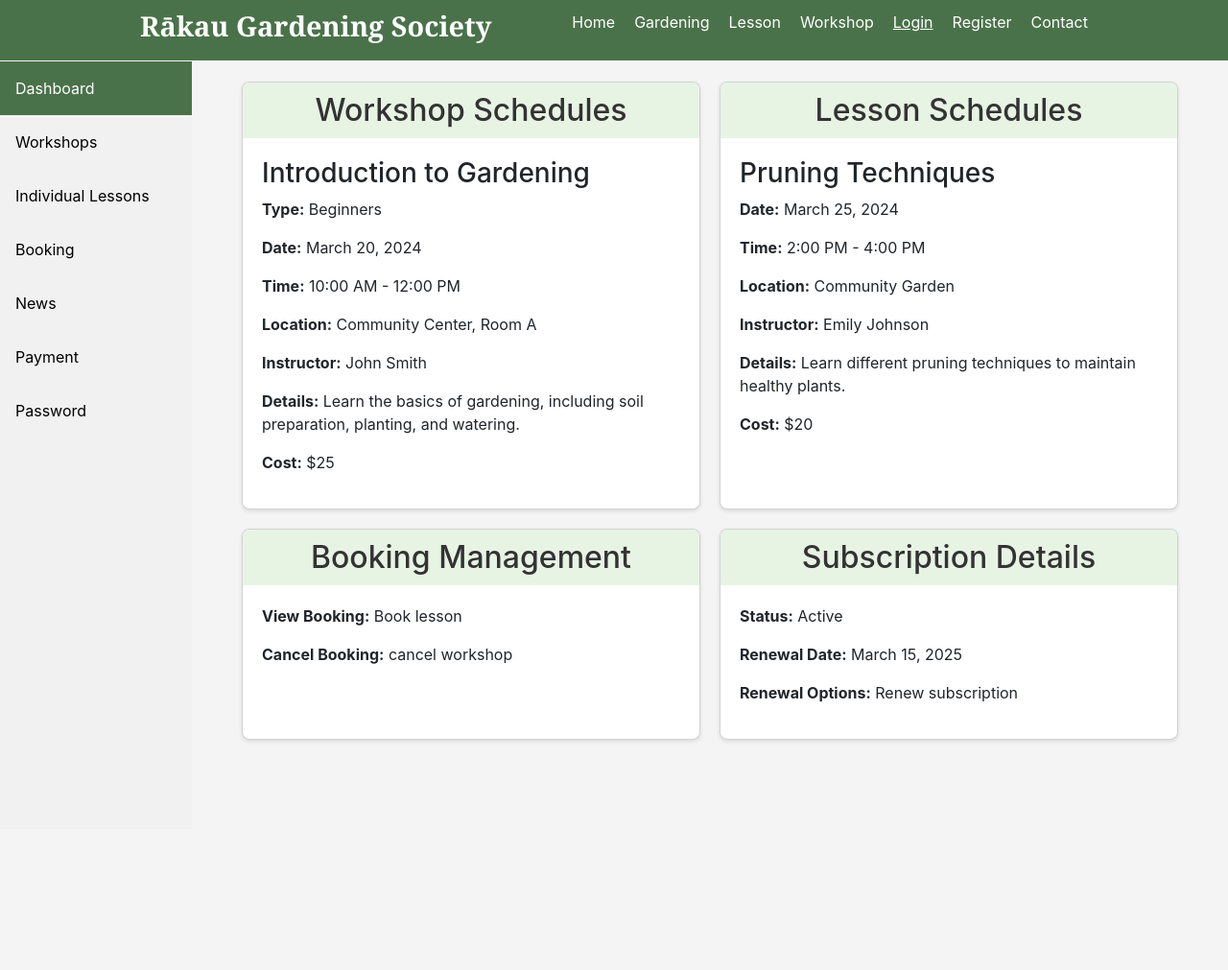
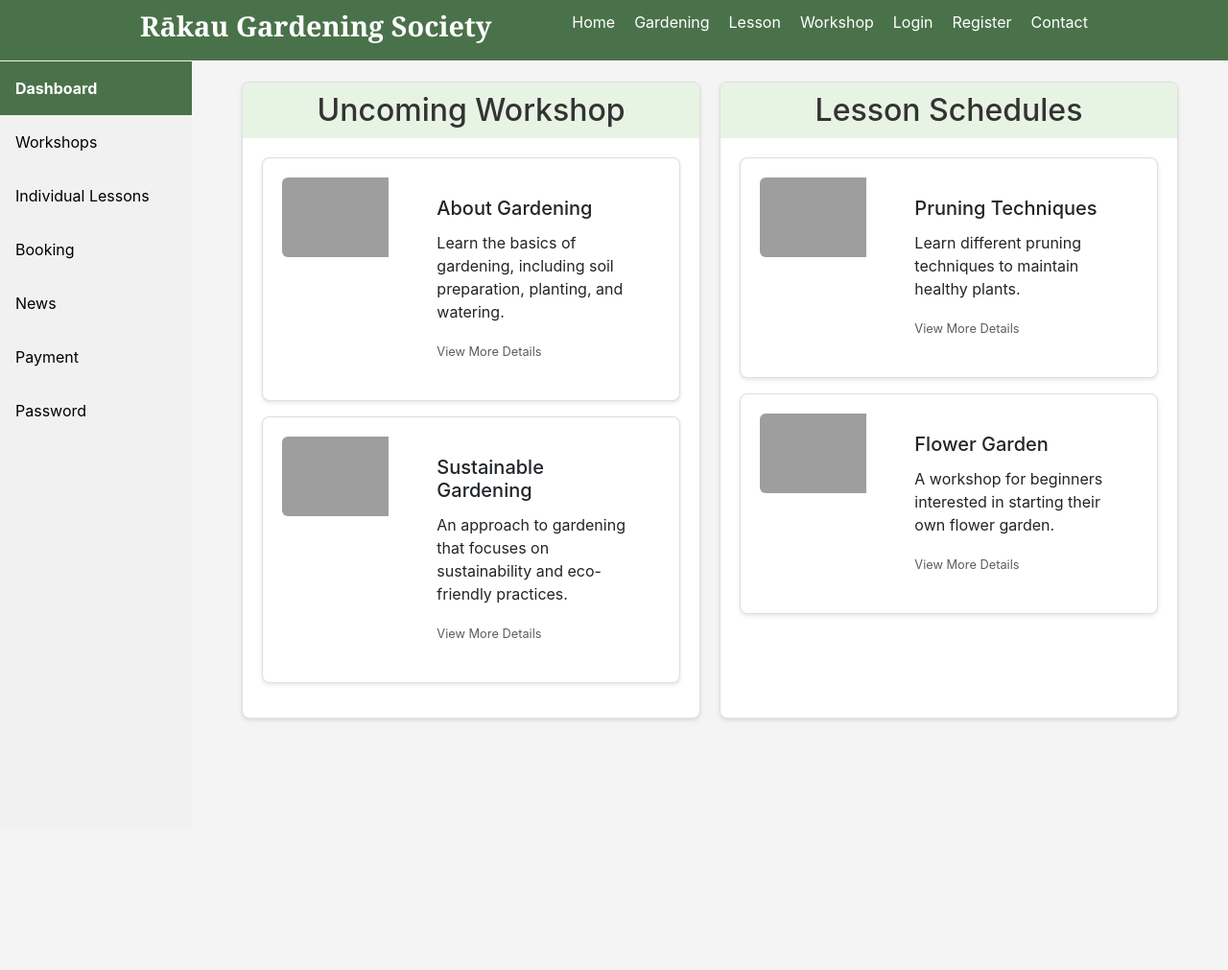
Before and after one commit to AnnieDJ/GardenClass, a Flask app: page /member/dashboard in a window 1280 px wide. Shown: the top 1011 px of the page at 96% size. Run offline with Flask 3, Linux system fonts and the light colour scheme; the visitor is signed in with stand-in values (Sample User, id 1); some libraries are stand-ins or nearby versions; grey boxes are pictures that could not be loaded.

Commit message:
update member dashboard

```diff
--- a/app/templates/member/member_dashboard.html
+++ b/app/templates/member/member_dashboard.html
@@ -2,7 +2,7 @@
 
 
 {% block content %}
-
+<link rel="stylesheet" href="https://stackpath.bootstrapcdn.com/bootstrap/4.5.2/css/bootstrap.min.css">
 <style>
     body {
         font-family: 'Arial', sans-serif;
@@ -92,6 +92,10 @@
     div.content {margin-left: 0;}
     }
 
+    .sidebar a.active {
+      font-weight: bold;
+    }
+
 /* On screens that are less than 400px, display the bar vertically, instead of horizontally */
     @media screen and (max-width: 400px) {
     .sidebar a {
@@ -126,48 +130,123 @@
     <div class="dashboard">
 
         <div class="workshops card">
-            <h2>Workshop Schedules</h2>
-                <h3>Introduction to Gardening</h3>
+            <h2>Uncoming Workshop</h2>
+            <div class="card mb-3" style="max-width: 540px;">
+                <div class="row g-0">
+                  <div class="col-md-4">
+                    <img src="https://images.pexels.com/photos/4503269/pexels-photo-4503269.jpeg?auto=compress&cs=tinysrgb&w=1260&h=750&dpr=2
+                    " class="img-fluid rounded-start" alt="...">
+                  </div>
+                  <div class="col-md-8">
+                    <div class="card-body">
+                      <h5 class="card-title">About Gardening</h5>
+                      <p class="card-text">Learn the basics of gardening, including soil preparation, planting, and watering.</p>
+                      <p class="card-text"><small class="text-body-secondary">View More Details</small></p>
+                    </div>
+                  </div>
+                </div>
+            </div>
+
+            <div class="card mb-3" style="max-width: 540px;">
+                <div class="row g-0">
+                  <div class="col-md-4">
+                    <img src="https://images.pexels.com/photos/6231727/pexels-photo-6231727.jpeg?auto=compress&cs=tinysrgb&w=1260&h=750&dpr=2
+                    " class="img-fluid rounded-start" alt="...">
+                  </div>
+                  <div class="col-md-8">
+                    <div class="card-body">
+                      <h5 class="card-title">Sustainable Gardening</h5>
+                      <p class="card-text">An approach to gardening that focuses on sustainability and eco-friendly practices.</p>
+                      <p class="card-text"><small class="text-body-secondary">View More Details</small></p>
+                    </div>
+                  </div>
+                </div>
+            </div>
+                <!-- <h3>Introduction to Gardening</h3>
                 <p><strong>Type:</strong> Beginners</p>
                 <p><strong>Date:</strong> March 20, 2024</p>
                 <p><strong>Time:</strong> 10:00 AM - 12:00 PM</p>
                 <p><strong>Location:</strong> Community Center, Room A</p>
                 <p><strong>Instructor:</strong> John Smith</p>
                 <p><strong>Details:</strong> Learn the basics of gardening, including soil preparation, planting, and watering.</p>
-                <p><strong>Cost:</strong> $25</p>
+                <p><strong>Cost:</strong> $25</p> -->
         </div>
 
         <div class="lessons card">
             <h2>Lesson Schedules</h2>
-                <h3>Pruning Techniques</h3>
+            <div class="card mb-3" style="max-width: 540px;">
+                <div class="row g-0">
+                  <div class="col-md-4">
+                    <img src="https://images.pexels.com/photos/6231856/pexels-photo-6231856.jpeg?auto=compress&cs=tinysrgb&w=1260&h=750&dpr=2
+                    " class="img-fluid rounded-start" alt="...">
+                  </div>
+                  <div class="col-md-8">
+                    <div class="card-body">
+                      <h5 class="card-title">Pruning Techniques</h5>
+                      <p class="card-text">Learn different pruning techniques to maintain healthy plants.</p>
+                      <p class="card-text"><small class="text-body-secondary">View More Details</small></p>
+                    </div>
+                  </div>
+                </div>
+            </div>
+
+            <div class="card mb-3" style="max-width: 540px;">
+                <div class="row g-0">
+                  <div class="col-md-4">
+                    <img src="https://images.pexels.com/photos/9724436/pexels-photo-9724436.jpeg?auto=compress&cs=tinysrgb&w=1260&h=750&dpr=2
+                    " class="img-fluid rounded-start" alt="...">
+                  </div>
+                  <div class="col-md-8">
+                    <div class="card-body">
+                      <h5 class="card-title">Flower Garden</h5>
+                      <p class="card-text">A workshop for beginners interested in starting their own flower garden.</p>
+                      <p class="card-text"><small class="text-body-secondary">View More Details</small></p>
+                    </div>
+                  </div>
+                </div>
+            </div>
+
+                <!-- <h3>Pruning Techniques</h3>
                 <p><strong>Date:</strong> March 25, 2024</p>
                 <p><strong>Time:</strong> 2:00 PM - 4:00 PM</p>
                 <p><strong>Location:</strong> Community Garden</p>
                 <p><strong>Instructor:</strong> Emily Johnson</p>
                 <p><strong>Details:</strong> Learn different pruning techniques to maintain healthy plants.</p>
-                <p><strong>Cost:</strong> $20</p>
+                <p><strong>Cost:</strong> $20</p> -->
 
         </div>
 
-        <div class="booking card">
+        <!-- <div class="booking card">
             <h2>Booking Management</h2>
             <p><strong>View Booking:</strong> Book lesson</p >
             <p><strong>Cancel Booking:</strong> cancel workshop</p >
-            <!-- More profile details -->
-        </div>
 
-        <div class="subscription card">
+        </div> -->
+
+        <!-- <div class="subscription card">
             <h2>Subscription Details</h2>
             <p><strong>Status:</strong> Active</p>
             <p><strong>Renewal Date:</strong> March 15, 2025</p>
             <p><strong>Renewal Options:</strong> Renew subscription</p>
-        </div>
+        </div> -->
 
 
         <!-- More sections as needed -->
     </div>
     </div>
 
+    <script src="https://code.jquery.com/jquery-3.5.1.slim.min.js"></script>
+    <script src="https://cdn.jsdelivr.net/npm/@popperjs/core@2.5.4/dist/umd/popper.min.js"></script>
+    <script src="https://stackpath.bootstrapcdn.com/bootstrap/4.5.2/js/bootstrap.min.js"></script>
+    <script>
+        $(document).ready(function(){
+          $('.sidebar a').click(function(e){
+            e.preventDefault();
+            $('.sidebar a').removeClass('active');
+            $(this).addClass('active');
+          });
+        });
+      </script>
     </body>
 
 {%endblock%}
--- a/app/templates/member/member_view_instr.html
+++ b/app/templates/member/member_view_instr.html
@@ -59,7 +59,7 @@
     -webkit-transform-style: preserve-3d;
     -ms-transition: 1s;
     -moz-transition: 1s;
-    -moz-transform: perspective(1000px);
+    -moz-transform:perspective(1000px);
     -moz-transform-style: preserve-3d;
     -ms-transform-style: preserve-3d;
     transition: 1s;
--- a/run.py
+++ b/run.py
@@ -1,8 +1,8 @@
 from app import app
 
 
-if __name__ == "__main__":
-    app.run()
+# if __name__ == "__main__":
+#     app.run()
 
 if __name__ == '__main__':
     app.run(debug=True)
```
Also changed, not shown: app/member_views.py (line endings or trailing spaces).
